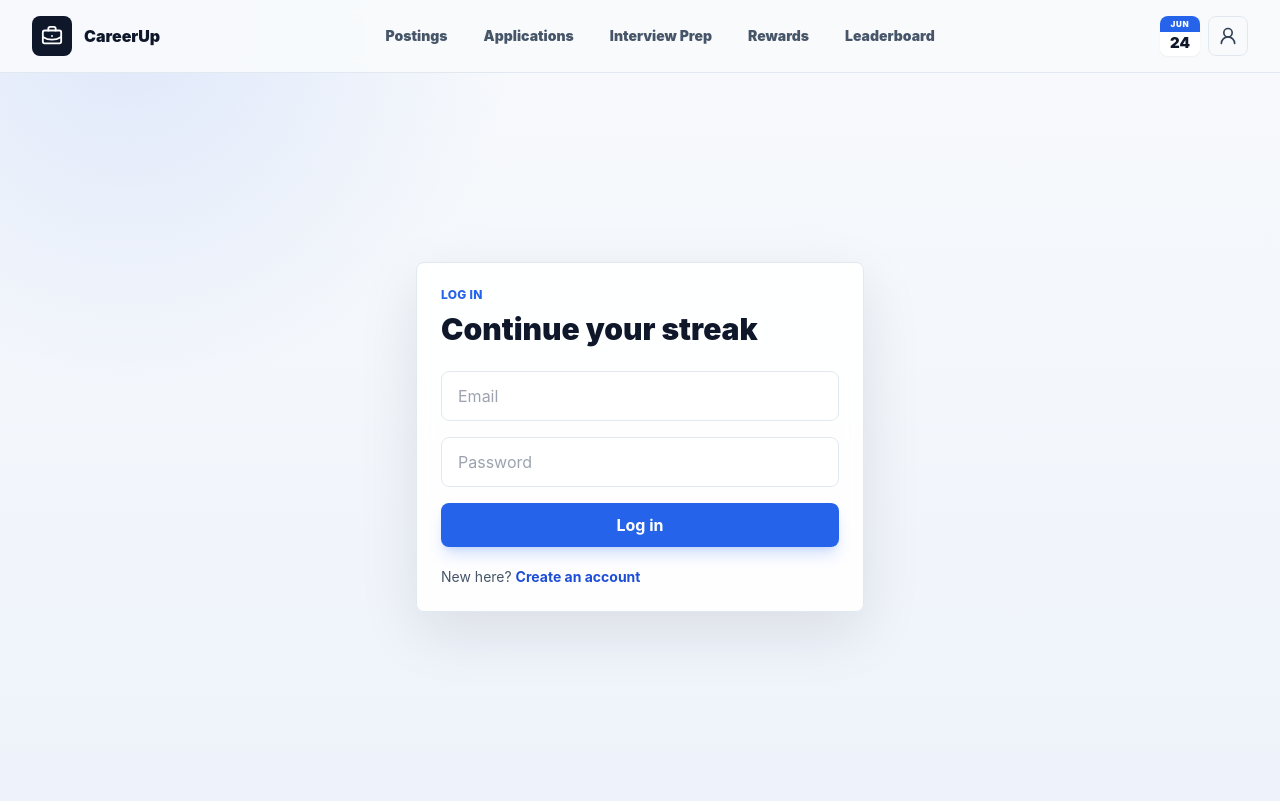
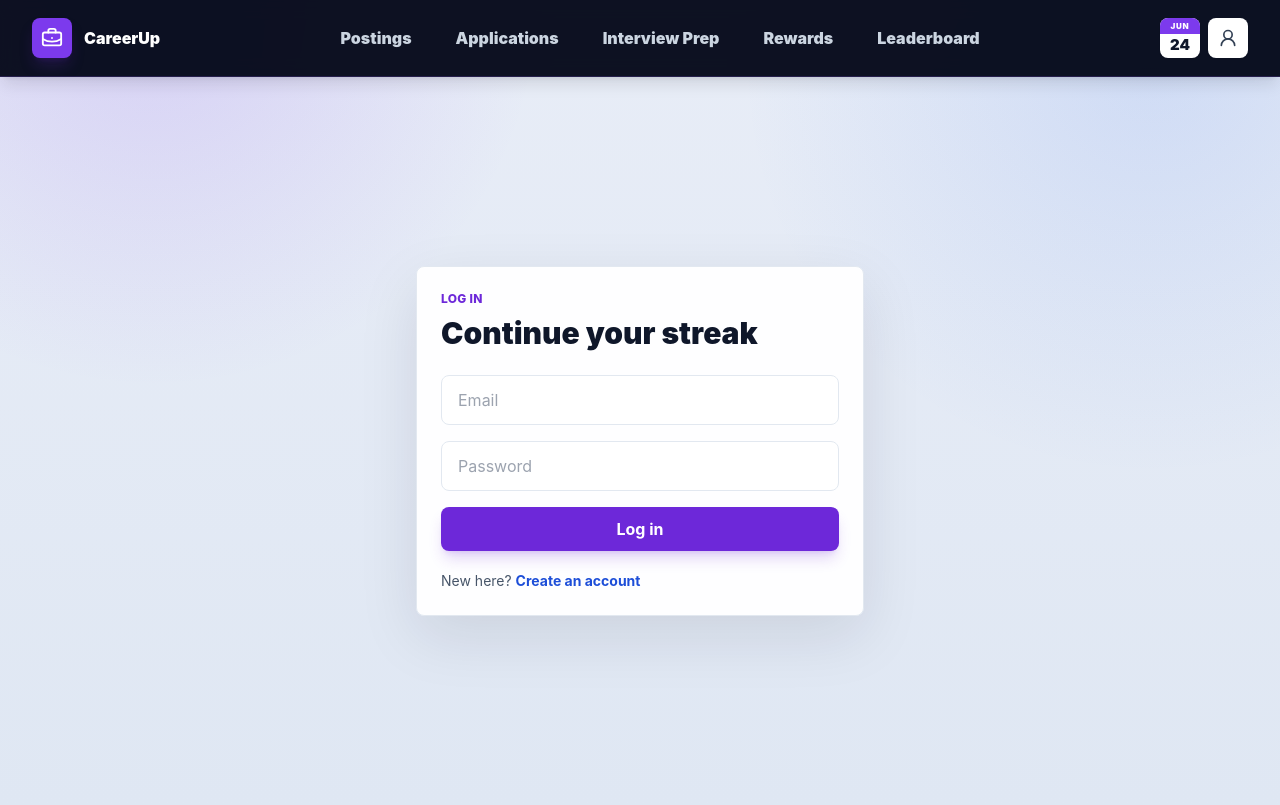
Before and after one commit to Varun-gull/CareerUp, a Next.js app: page /login in a window 1280 px wide. Built offline with nearby package versions, Linux system fonts and the light colour scheme; no server answers.

Commit message:
Darken theme with purple accents

```diff
--- a/app/globals.css
+++ b/app/globals.css
@@ -14,8 +14,9 @@ body {
   margin: 0;
   min-height: 100vh;
   background:
-    radial-gradient(circle at 10% 0%, rgba(37, 99, 235, 0.12), transparent 28%),
-    linear-gradient(180deg, #f8fafc 0%, #eef3fb 100%);
+    radial-gradient(circle at 12% 0%, rgba(124, 58, 237, 0.16), transparent 28%),
+    radial-gradient(circle at 90% 8%, rgba(37, 99, 235, 0.12), transparent 30%),
+    linear-gradient(180deg, #e8edf7 0%, #dfe7f3 100%);
   color: #0f172a;
   font-family: Inter, ui-sans-serif, system-ui, -apple-system, BlinkMacSystemFont, "Segoe UI", sans-serif;
 }
@@ -38,18 +39,18 @@ textarea {
   }
 
   .card {
-    @apply rounded-lg border border-slate-200 bg-white/90 shadow-soft backdrop-blur;
+    @apply rounded-lg border border-slate-200 bg-white/95 shadow-soft backdrop-blur;
   }
 
   .eyebrow {
-    @apply text-xs font-extrabold uppercase tracking-wide text-blue-600;
+    @apply text-xs font-extrabold uppercase tracking-wide text-violet-700;
   }
 
   .primary-button {
-    @apply inline-flex min-h-11 items-center justify-center rounded-lg bg-blue-600 px-5 font-bold text-white shadow-lg shadow-blue-600/20 transition hover:bg-blue-700;
+    @apply inline-flex min-h-11 items-center justify-center rounded-lg bg-violet-700 px-5 font-bold text-white shadow-lg shadow-violet-700/20 transition hover:bg-violet-800;
   }
 
   .secondary-button {
-    @apply inline-flex min-h-11 items-center justify-center rounded-lg border border-slate-200 bg-white px-5 font-bold text-slate-900 transition hover:border-blue-300 hover:text-blue-700;
+    @apply inline-flex min-h-11 items-center justify-center rounded-lg border border-slate-200 bg-white px-5 font-bold text-slate-900 transition hover:border-violet-300 hover:text-violet-700;
   }
 }
--- a/components/NavLinks.tsx
+++ b/components/NavLinks.tsx
@@ -15,7 +15,7 @@ const navItems = [
 export function NavLinks() {
   const pathname = usePathname();
   return (
-    <div className="hidden min-w-0 flex-1 items-center justify-center gap-1 md:flex">
+    <div className="hidden min-w-0 flex-1 items-center justify-center gap-3 md:flex">
       {navItems.map((item) => {
         const active = item.label === "Postings" ? pathname.startsWith("/postings") : pathname.startsWith(item.href);
         return (
@@ -23,10 +23,10 @@ export function NavLinks() {
             key={item.href}
             href={item.href}
             className={clsx(
-              "rounded-lg px-4 py-2 text-sm font-black transition-colors",
+              "rounded-lg px-4 py-2.5 text-base font-black transition-colors",
               active
-                ? "bg-blue-600 text-white shadow-lg shadow-blue-600/20"
-                : "text-slate-600 hover:bg-white hover:text-blue-700 hover:shadow-sm"
+                ? "bg-violet-600 text-white shadow-lg shadow-violet-900/30"
+                : "text-slate-300 hover:bg-white/10 hover:text-white"
             )}
             aria-current={active ? "page" : undefined}
           >
--- a/components/Navbar.tsx
+++ b/components/Navbar.tsx
@@ -13,10 +13,10 @@ function CalendarWidget() {
   return (
     <Link
       href="/calendar"
-      className="relative hidden h-10 w-10 select-none items-center justify-center overflow-hidden rounded-lg bg-white shadow-sm hover:shadow-md transition-shadow sm:flex flex-col gap-0"
+      className="relative hidden h-10 w-10 select-none items-center justify-center overflow-hidden rounded-lg bg-white shadow-sm transition-shadow hover:shadow-md sm:flex flex-col gap-0"
       aria-label="Calendar"
     >
-      <span className="absolute top-0 left-0 right-0 h-[16px] bg-blue-600 flex items-center justify-center">
+      <span className="absolute top-0 left-0 right-0 h-[16px] bg-violet-600 flex items-center justify-center">
         <span className="text-[8px] font-black tracking-widest text-white uppercase leading-none">{month}</span>
       </span>
       <span className="relative mt-3 text-[15px] font-black text-ink leading-none">{day}</span>
@@ -47,10 +47,10 @@ export async function Navbar() {
   const firstName = user ? getFirstName(profile?.name ?? "") : "";
 
   return (
-    <header className="sticky top-0 z-30 border-b border-slate-200 bg-slate-50/95 backdrop-blur">
+    <header className="sticky top-0 z-30 border-b border-violet-500/20 bg-slate-950/95 shadow-lg shadow-slate-950/10 backdrop-blur">
       <nav className="flex w-full items-center justify-between gap-4 px-4 py-4 sm:px-6 lg:px-8">
-        <Link href="/dashboard" className="flex shrink-0 items-center gap-3 font-black text-ink">
-          <span className="flex h-10 w-10 items-center justify-center rounded-lg bg-ink text-white">
+        <Link href="/dashboard" className="flex shrink-0 items-center gap-3 font-black text-white">
+          <span className="flex h-10 w-10 items-center justify-center rounded-lg bg-violet-600 text-white shadow-lg shadow-violet-900/30">
             <BriefcaseBusiness size={22} />
           </span>
           <span>CareerUp</span>
--- a/components/PostingsPageView.tsx
+++ b/components/PostingsPageView.tsx
@@ -63,7 +63,7 @@ function sortPostings(postings: InternshipPosting[], sort: PostingSort) {
 }
 
 function activeTabClass(active: boolean) {
-  return active ? "bg-blue-600 text-white shadow-lg shadow-blue-600/20" : "bg-white text-slate-700 ring-1 ring-slate-200 hover:text-blue-700";
+  return active ? "bg-violet-700 text-white shadow-lg shadow-violet-700/20" : "bg-white text-slate-700 ring-1 ring-slate-200 hover:text-violet-700";
 }
 
 export async function PostingsPageView({
@@ -143,7 +143,7 @@ export async function PostingsPageView({
             <span>
               Showing {postings.length} of {searchResult.postings.length} results
             </span>
-            <span className="rounded-full bg-blue-50 px-3 py-1 text-xs font-black text-blue-700 ring-1 ring-blue-100">Sorted by best fit</span>
+            <span className="rounded-full bg-violet-50 px-3 py-1 text-xs font-black text-violet-700 ring-1 ring-violet-100">Sorted by best fit</span>
           </div>
         </div>
 
--- a/components/PostingsTable.tsx
+++ b/components/PostingsTable.tsx
@@ -8,7 +8,7 @@ function workModeTone(workMode: InternshipPosting["workMode"]) {
   }
 
   if (workMode === "hybrid") {
-    return "bg-blue-50 text-blue-700 ring-blue-200";
+    return "bg-violet-50 text-violet-700 ring-violet-200";
   }
 
   return "bg-violet-50 text-violet-700 ring-violet-200";
@@ -20,7 +20,7 @@ function fitTone(fitScore: number) {
   }
 
   if (fitScore >= 70) {
-    return "bg-blue-50 text-blue-700";
+    return "bg-violet-50 text-violet-700";
   }
 
   return "bg-slate-100 text-slate-700";
@@ -50,7 +50,7 @@ export function PostingsTable({ postings }: { postings: InternshipPosting[] }) {
           </thead>
           <tbody className="divide-y divide-slate-100">
             {postings.map((posting, index) => (
-              <tr key={posting.id} className="align-middle transition hover:bg-blue-50/40">
+              <tr key={posting.id} className="align-middle transition hover:bg-violet-50/40">
                 <td className="px-4 py-3 text-center font-bold text-slate-400">{index + 1}</td>
                 <td className="max-w-[340px] px-4 py-3">
                   <p className="truncate font-black text-ink" title={posting.title}>
@@ -78,7 +78,7 @@ export function PostingsTable({ postings }: { postings: InternshipPosting[] }) {
                   </p>
                 </td>
                 <td className="max-w-[220px] px-4 py-3">
-                  <p className="truncate font-black text-blue-700" title={posting.company}>
+                  <p className="truncate font-black text-violet-700" title={posting.company}>
                     {posting.company}
                   </p>
                 </td>
@@ -95,7 +95,7 @@ export function PostingsTable({ postings }: { postings: InternshipPosting[] }) {
                       <input type="hidden" name="url" value={posting.url} />
                       <button
                         type="submit"
-                        className="inline-flex min-h-8 items-center justify-center rounded-md border border-slate-200 px-2.5 text-xs font-black text-slate-700 transition hover:border-blue-300 hover:text-blue-700"
+                        className="inline-flex min-h-8 items-center justify-center rounded-md border border-slate-200 px-2.5 text-xs font-black text-slate-700 transition hover:border-violet-300 hover:text-violet-700"
                       >
                         <FileText size={14} />
                       </button>
@@ -108,7 +108,7 @@ export function PostingsTable({ postings }: { postings: InternshipPosting[] }) {
                       <input type="hidden" name="fitScore" value={posting.fitScore} />
                       <button
                         type="submit"
-                        className="inline-flex min-h-8 items-center justify-center rounded-md bg-blue-600 px-2.5 text-xs font-black text-white shadow-sm transition hover:bg-blue-700"
+                        className="inline-flex min-h-8 items-center justify-center rounded-md bg-violet-700 px-2.5 text-xs font-black text-white shadow-sm transition hover:bg-violet-800"
                       >
                         <BookmarkPlus className="mr-1" size={14} /> Save
                       </button>
--- a/components/ProfileDropdown.tsx
+++ b/components/ProfileDropdown.tsx
@@ -22,7 +22,7 @@ export function ProfileDropdown({ initials, displayName, loggedIn }: { initials:
     return (
       <Link
         href="/login"
-        className="flex h-10 min-w-10 items-center justify-center rounded-lg border border-slate-200 px-2 text-sm font-black text-slate-700 transition hover:border-blue-300 hover:text-blue-700"
+        className="flex h-10 min-w-10 items-center justify-center rounded-lg border border-white/20 bg-white px-2 text-sm font-black text-slate-700 shadow-sm transition hover:border-violet-300 hover:text-violet-700"
       >
         <UserRound size={20} />
       </Link>
@@ -33,7 +33,7 @@ export function ProfileDropdown({ initials, displayName, loggedIn }: { initials:
     <div ref={ref} className="relative">
       <button
         onClick={() => setOpen((v) => !v)}
-        className="flex h-10 min-w-10 max-w-32 items-center justify-center truncate rounded-lg border border-slate-200 bg-white px-3 text-sm font-black text-slate-700 shadow-sm transition hover:border-blue-300 hover:text-blue-700"
+        className="flex h-10 min-w-10 max-w-32 items-center justify-center truncate rounded-lg border border-white/20 bg-white px-3 text-sm font-black text-slate-700 shadow-sm transition hover:border-violet-300 hover:text-violet-700"
         aria-label="Open profile menu"
       >
         {displayName || initials}
@@ -44,14 +44,14 @@ export function ProfileDropdown({ initials, displayName, loggedIn }: { initials:
           <Link
             href="/profile"
             onClick={() => setOpen(false)}
-            className="flex items-center gap-3 px-4 py-3 text-sm font-bold text-slate-700 hover:bg-slate-50 hover:text-blue-700"
+            className="flex items-center gap-3 px-4 py-3 text-sm font-bold text-slate-700 hover:bg-violet-50 hover:text-violet-700"
           >
             <User size={16} /> Profile
           </Link>
           <Link
             href="/friends"
             onClick={() => setOpen(false)}
-            className="flex items-center gap-3 px-4 py-3 text-sm font-bold text-slate-700 hover:bg-slate-50 hover:text-blue-700"
+            className="flex items-center gap-3 px-4 py-3 text-sm font-bold text-slate-700 hover:bg-violet-50 hover:text-violet-700"
           >
             <Users size={16} /> Friends
           </Link>
```
